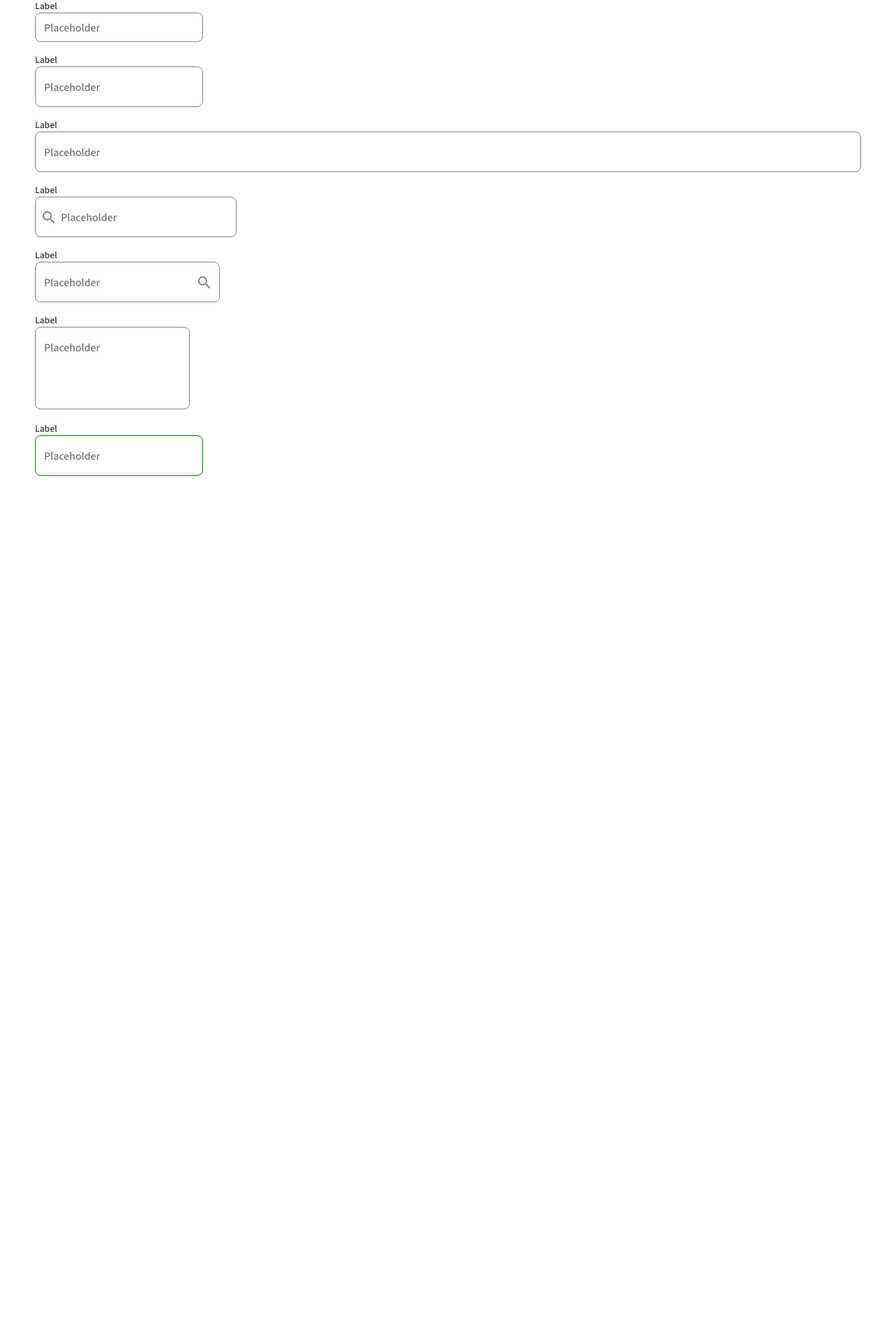
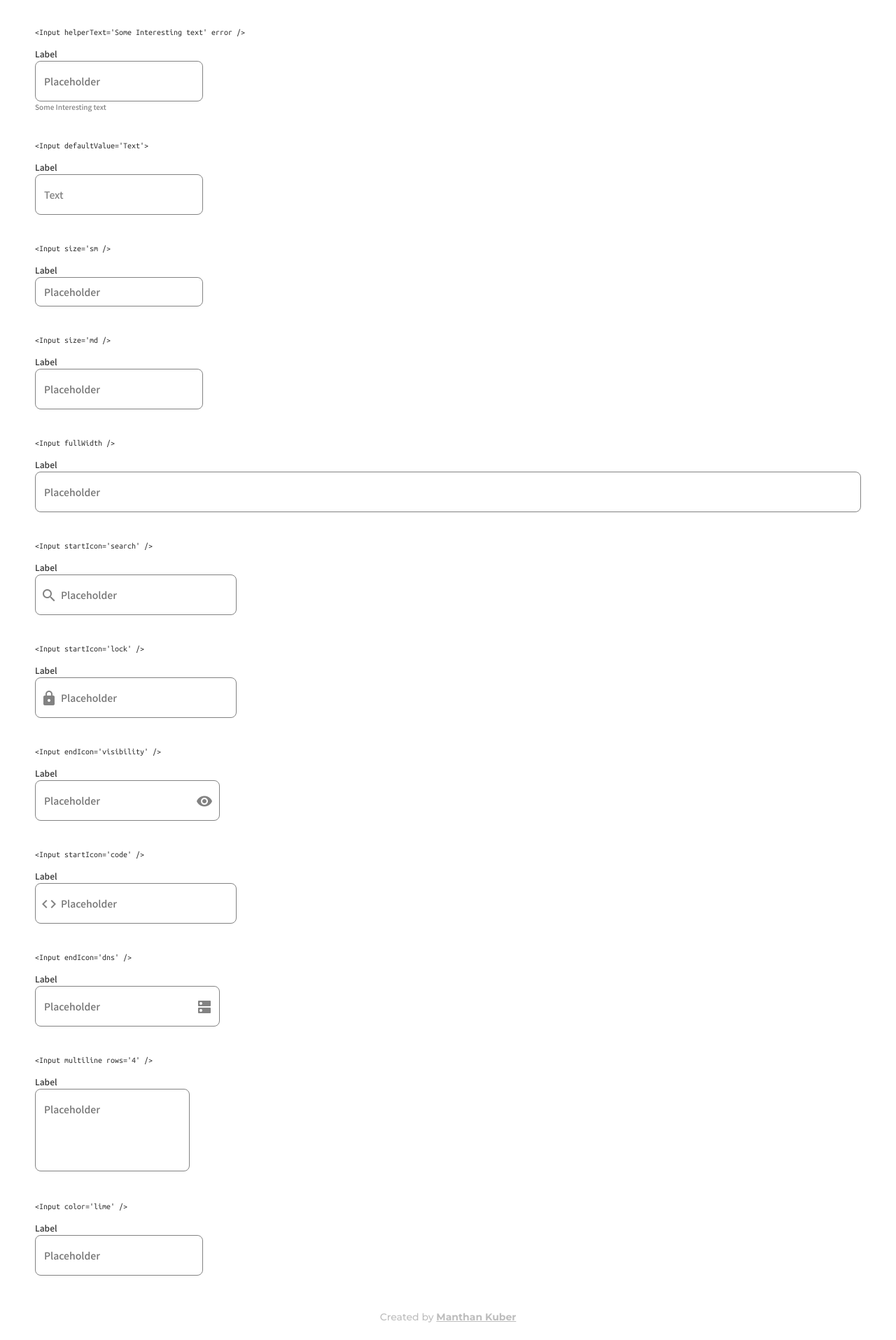
Before and after one commit to Manthan-Kuber/Input-Component-Library, a React (Create React App) app: page / in a window 1280 px wide. Shown: the part 690-2605 px from the top of the page at 70% size. Before the commit the page ends 1420 px from the top, so only its background shows below. Built offline with nearby package versions, Linux system fonts and the light colour scheme.

Commit message:
feat: Added footer

```diff
--- a/src/App.js
+++ b/src/App.js
@@ -1,6 +1,7 @@
 import { Main } from "./App.styles";
 import Input from "./Components/Input/Input";
 import GlobalStyles from "./GlobalStyles";
+import styled from "styled-components";
 
 function App() {
   return (
@@ -8,22 +9,63 @@ function App() {
       <GlobalStyles />
       <Main>
         <h1>Inputs</h1>
+        <InputName>{"<Input/>"}</InputName>
         <Input />
+        <InputName>{"<Input error />"}</InputName>
         <Input error />
+        <InputName>{"<Input disabled />"}</InputName>
         <Input disabled />
-        <Input helperText="Some nice text" />
+        <InputName>{"<Input helperText='Some Interesting text' />"}</InputName>
+        <Input helperText="Some Interesting text" />
+        <InputName>
+          {"<Input helperText='Some Interesting text' error />"}
+        </InputName>
         <Input helperText="Some Interesting text" error />
-        <Input value="Text" />
+        <InputName>{"<Input defaultValue='Text'>"}</InputName>
+        <Input defaultValue="Text" />
+        <InputName>{"<Input size='sm />"}</InputName>
         <Input size="sm" />
+        <InputName>{"<Input size='md />"}</InputName>
         <Input size="md" />
+        <InputName>{"<Input fullWidth />"}</InputName>
         <Input fullWidth />
+        <InputName>{"<Input startIcon='search' />"}</InputName>
         <Input startIcon="search" />
-        <Input endIcon="search" />
-        <Input multiline rows='4' />
-        <Input color='green' />
+        <InputName>{"<Input startIcon='lock' />"}</InputName>
+        <Input startIcon="lock" />
+        <InputName>{"<Input endIcon='visibility' />"}</InputName>
+        <Input endIcon="visibility" />
+        <InputName>{"<Input startIcon='code' />"}</InputName>
+        <Input startIcon="code" />
+        <InputName>{"<Input endIcon='dns' />"}</InputName>
+        <Input endIcon="dns" />
+        <InputName>{"<Input multiline rows='4' />"}</InputName>
+        <Input multiline rows="4" />
+        <InputName>{"<Input color='lime' />"}</InputName>
+        <Input color="lime" />
       </Main>
+      <footer>
+        <FooterText>
+          Created by{" "}
+          <b>
+            <u>Manthan Kuber</u>
+          </b>
+        </FooterText>
+      </footer>
     </>
   );
 }
 
 export default App;
+
+export const InputName = styled.p`
+  font: 400 1.2rem "Ubuntu Mono", sans-serif;
+  color: #333;
+  margin-top: 4.2rem;
+`;
+
+export const FooterText = styled.p`
+  font: 1.4rem "Montserrat", sans-serif;
+  color: #bdbdbd;
+  text-align: center;
+`;
--- a/src/Components/Input/Input.js
+++ b/src/Components/Input/Input.js
@@ -40,7 +40,7 @@ const Input = (props) => {
               error={props.error}
               fullWidth={props.fullWidth}
               disabled={props.disabled}
-              value={props.value}
+              defaultValue={props.defaultValue}
               size={props.size}
               startIcon={props.startIcon}
               endIcon={props.endIcon}
--- a/src/Components/Input/Input.styles.js
+++ b/src/Components/Input/Input.styles.js
@@ -51,7 +51,7 @@ export const StyledInput = styled.input`
     }} ${(props) => props.startIcon ? "3.6rem" : "1.2rem" } ;
   padding-right:${(props) => props.endIcon && "3.6rem" } ;
   border-radius: 8px;
-  border: 1px solid ${(props) => props.color || "#828282"};
+  border: 1px solid #828282;
   font: 500 1.4rem "Noto Sans Jp", sans-serif;
   color: #828282;
   outline: none;
--- a/src/GlobalStyles.js
+++ b/src/GlobalStyles.js
@@ -14,6 +14,18 @@ const GlobalStyles = createGlobalStyle`
 html{
   font-size: 62.5%;
 }
+
+#root{
+  display: flex;
+  flex-direction: column;
+  min-height: 100vh;
+}
+
+footer {
+  margin-top: auto;
+  margin-bottom: 2.4rem;
+}
+
 `;
 
 export default GlobalStyles;
```
